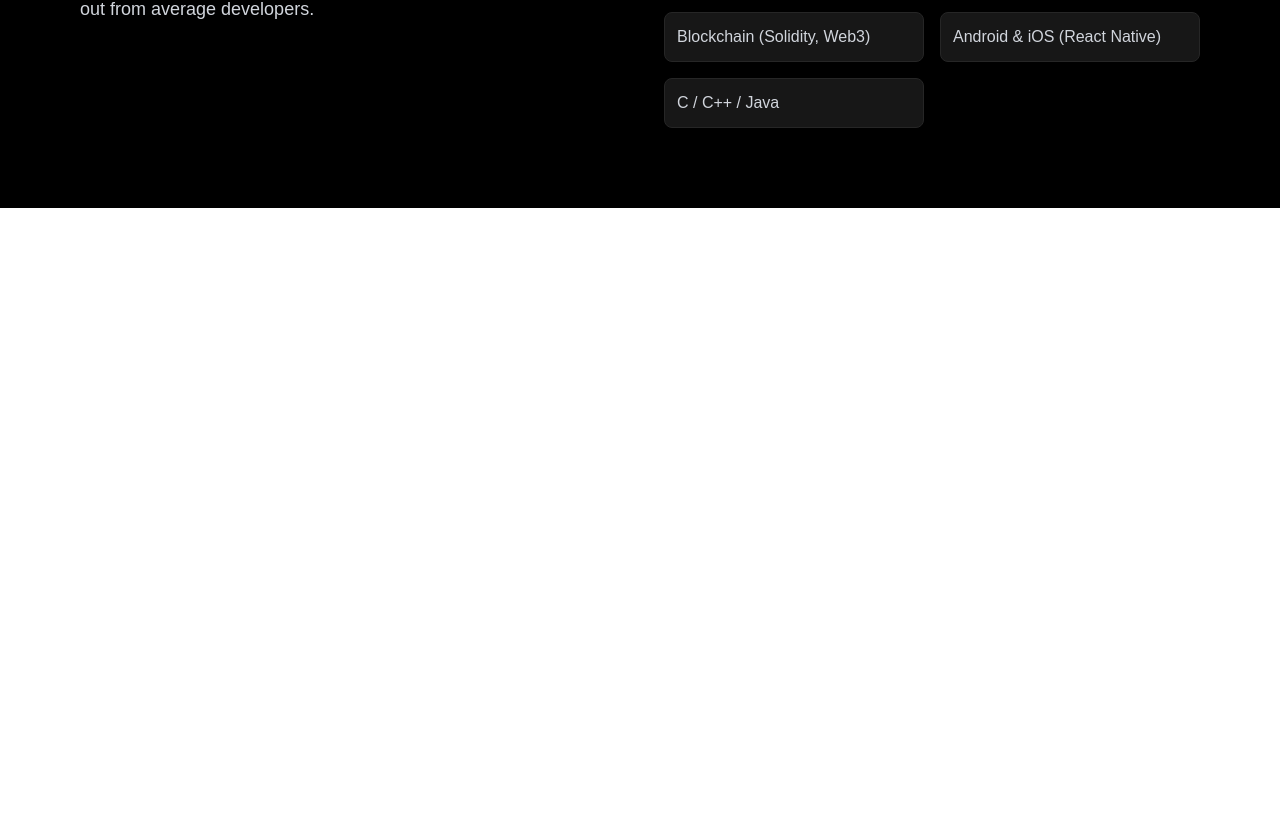
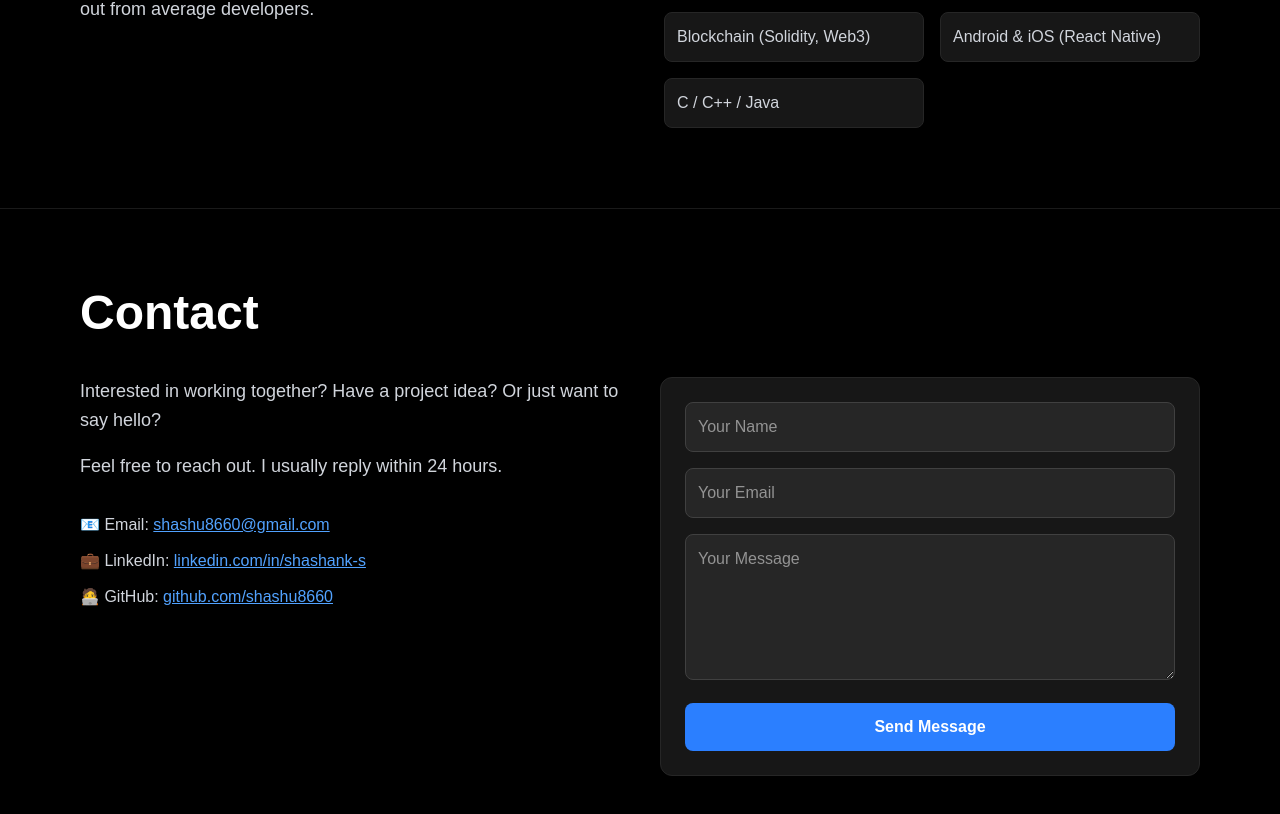
Before and after one commit to shashu8660/dev-portfolio, a Next.js app: page / in a window 1280 px wide. Shown: the part 1853-2667 px from the top of the page. Before the commit the page ends 2061 px from the top, so only its background shows below. Built offline with nearby package versions, Linux system fonts and the light colour scheme.

Commit message:
day 3 ended

```diff
--- a/app/components/Contact.tsx
+++ b/app/components/Contact.tsx
@@ -0,0 +1,88 @@
+export default function Contact() {
+  return (
+    <section
+      id="contact"
+      className="py-20 px-10 md:px-20 bg-black text-white border-t border-white/10"
+    >
+      <h2 className="text-4xl md:text-5xl font-bold mb-10">Contact</h2>
+
+      <div className="grid grid-cols-1 md:grid-cols-2 gap-10">
+
+        {/* LEFT SIDE — Message */}
+        <div>
+          <p className="text-lg text-gray-300 leading-relaxed">
+            Interested in working together?
+            Have a project idea?
+            Or just want to say hello?
+          </p>
+
+          <p className="text-lg text-gray-300 leading-relaxed mt-4">
+            Feel free to reach out. I usually reply within 24 hours.
+          </p>
+
+          <div className="mt-8 space-y-3 text-gray-300">
+            <p>
+              📧 Email:{" "}
+              <a
+                href="mailto:shashu8660@gmail.com"
+                className="text-blue-400 underline"
+              >
+                shashu8660@gmail.com
+              </a>
+            </p>
+
+            <p>
+              💼 LinkedIn:{" "}
+              <a
+                href="https://www.linkedin.com/in/shashank-s-11647423b/"
+                className="text-blue-400 underline"
+                target="_blank"
+              >
+                linkedin.com/in/shashank-s
+              </a>
+            </p>
+
+            <p>
+              🧑‍💻 GitHub:{" "}
+              <a
+                href="https://github.com/shashu8660"
+                className="text-blue-400 underline"
+                target="_blank"
+              >
+                github.com/shashu8660
+              </a>
+            </p>
+          </div>
+        </div>
+
+        {/* RIGHT SIDE — Contact Form */}
+        <form className="bg-neutral-900 p-6 rounded-xl border border-neutral-800 space-y-4">
+          <input
+            type="text"
+            placeholder="Your Name"
+            className="w-full p-3 rounded-lg bg-neutral-800 border border-neutral-700 text-white"
+          />
+
+          <input
+            type="email"
+            placeholder="Your Email"
+            className="w-full p-3 rounded-lg bg-neutral-800 border border-neutral-700 text-white"
+          />
+
+          <textarea
+            placeholder="Your Message"
+            rows={5}
+            className="w-full p-3 rounded-lg bg-neutral-800 border border-neutral-700 text-white"
+          ></textarea>
+
+          <button
+            type="submit"
+            className="w-full bg-blue-500 hover:bg-blue-600 px-6 py-3 rounded-lg font-semibold transition"
+          >
+            Send Message
+          </button>
+        </form>
+      </div>
+    </section>
+  );
+}
--- a/app/page.tsx
+++ b/app/page.tsx
@@ -1,6 +1,7 @@
 import Hero from "./components/Hero";
 import About from "./components/About";
 import Projects from "./components/Projects";
+import Contact from "./components/Contact";
 
 export default function Home() {
   return (
@@ -8,6 +9,7 @@ export default function Home() {
       <Hero />
       <Projects />
       <About />
+      <Contact />
     </main>
   );
 }
```
